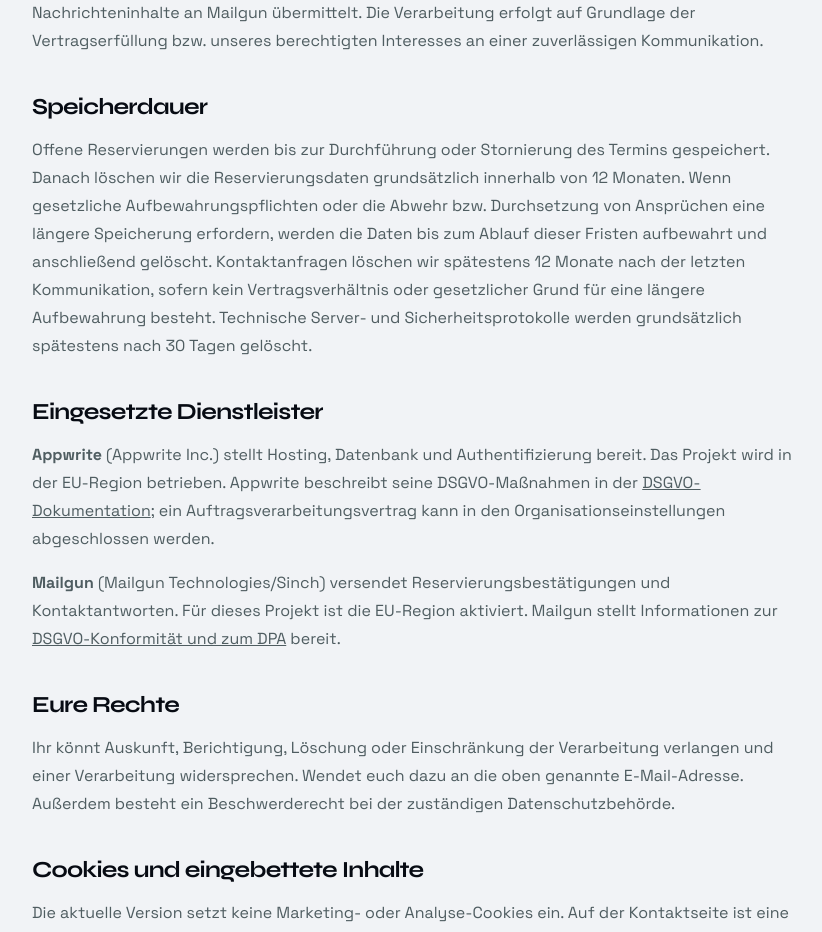
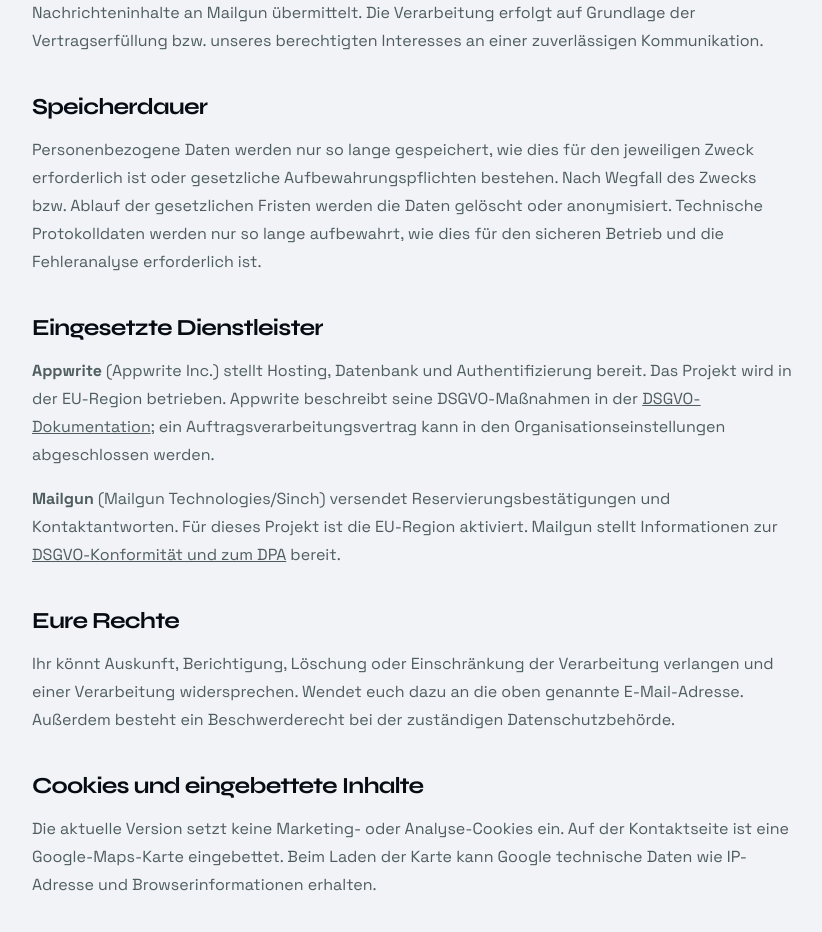
Before and after one commit to felpower/PaniVR, a Next.js app: page /datenschutz in a window 1280 px wide. Shown: the part 1060-1992 px from the top of the page, without its empty margins (228-1050 px from the left). Built offline with nearby package versions, Linux system fonts and the light colour scheme; no server answers.

Commit message:
Use purpose-based privacy retention wording

```diff
--- a/app/datenschutz/page.tsx
+++ b/app/datenschutz/page.tsx
@@ -14,7 +14,7 @@ export default function Datenschutz() {
         <h2>Reservierungsdaten</h2><p>Wenn ihr online reserviert, verarbeiten wir Name, Kontaktdaten, Termin, Gruppengröße, Anlass und freiwillige Hinweise. Diese Angaben werden ausschließlich zur Bearbeitung und Durchführung der Reservierung, zur Kontaktaufnahme bei Änderungen und zur Vermeidung von Doppelbuchungen verwendet.</p>
         <h2>Hosting und technische Daten</h2><p>Die Website und das Reservierungssystem werden über Appwrite in der europäischen Region betrieben. Beim Aufruf können technisch notwendige Verbindungsdaten wie IP-Adresse, Zeitpunkt, aufgerufene Seite und Browserinformationen in Serverprotokollen verarbeitet werden. Diese Verarbeitung dient dem sicheren und stabilen Betrieb der Website.</p>
         <h2>E-Mail-Versand</h2><p>Für Reservierungsbestätigungen und Antworten auf Kontaktanfragen verwenden wir den E-Mail-Dienst Mailgun. Dabei werden die für den Versand erforderlichen Empfängerdaten und Nachrichteninhalte an Mailgun übermittelt. Die Verarbeitung erfolgt auf Grundlage der Vertragserfüllung bzw. unseres berechtigten Interesses an einer zuverlässigen Kommunikation.</p>
-        <h2>Speicherdauer</h2><p>Offene Reservierungen werden bis zur Durchführung oder Stornierung des Termins gespeichert. Danach löschen wir die Reservierungsdaten grundsätzlich innerhalb von 12 Monaten. Wenn gesetzliche Aufbewahrungspflichten oder die Abwehr bzw. Durchsetzung von Ansprüchen eine längere Speicherung erfordern, werden die Daten bis zum Ablauf dieser Fristen aufbewahrt und anschließend gelöscht. Kontaktanfragen löschen wir spätestens 12 Monate nach der letzten Kommunikation, sofern kein Vertragsverhältnis oder gesetzlicher Grund für eine längere Aufbewahrung besteht. Technische Server- und Sicherheitsprotokolle werden grundsätzlich spätestens nach 30 Tagen gelöscht.</p>
+        <h2>Speicherdauer</h2><p>Personenbezogene Daten werden nur so lange gespeichert, wie dies für den jeweiligen Zweck erforderlich ist oder gesetzliche Aufbewahrungspflichten bestehen. Nach Wegfall des Zwecks bzw. Ablauf der gesetzlichen Fristen werden die Daten gelöscht oder anonymisiert. Technische Protokolldaten werden nur so lange aufbewahrt, wie dies für den sicheren Betrieb und die Fehleranalyse erforderlich ist.</p>
         <h2>Eingesetzte Dienstleister</h2><p><strong>Appwrite</strong> (Appwrite Inc.) stellt Hosting, Datenbank und Authentifizierung bereit. Das Projekt wird in der EU-Region betrieben. Appwrite beschreibt seine DSGVO-Maßnahmen in der <a href="https://appwrite.io/docs/advanced/security/gdpr" target="_blank" rel="noreferrer">DSGVO-Dokumentation</a>; ein Auftragsverarbeitungsvertrag kann in den Organisationseinstellungen abgeschlossen werden.</p><p><strong>Mailgun</strong> (Mailgun Technologies/Sinch) versendet Reservierungsbestätigungen und Kontaktantworten. Für dieses Projekt ist die EU-Region aktiviert. Mailgun stellt Informationen zur <a href="https://www.mailgun.com/gdpr/" target="_blank" rel="noreferrer">DSGVO-Konformität und zum DPA</a> bereit.</p>
         <h2>Eure Rechte</h2><p>Ihr könnt Auskunft, Berichtigung, Löschung oder Einschränkung der Verarbeitung verlangen und einer Verarbeitung widersprechen. Wendet euch dazu an die oben genannte E-Mail-Adresse. Außerdem besteht ein Beschwerderecht bei der zuständigen Datenschutzbehörde.</p>
         <h2>Cookies und eingebettete Inhalte</h2><p>Die aktuelle Version setzt keine Marketing- oder Analyse-Cookies ein. Auf der Kontaktseite ist eine Google-Maps-Karte eingebettet. Beim Laden der Karte kann Google technische Daten wie IP-Adresse und Browserinformationen erhalten.</p>
```
